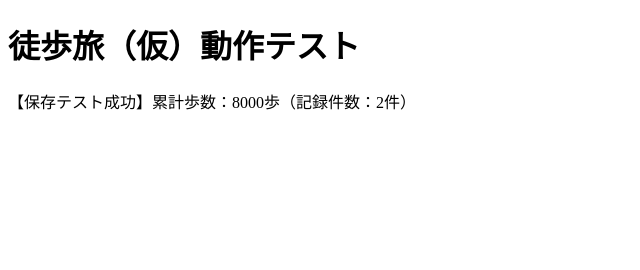
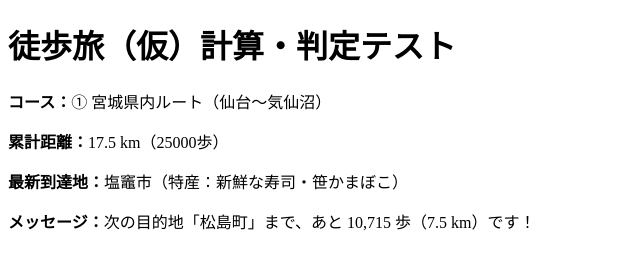
Before and after one commit to taro-walking/tohotabi-app, a plain HTML site: page index.html in a window 1280 px wide. Shown: the whole page, without its empty margins (0-640 px from the left). Drawn offline with Linux system fonts and the light colour scheme.

Commit message:
計算の確認

```diff
--- a/index.html
+++ b/index.html
@@ -3,40 +3,44 @@
 <head>
   <meta charset="UTF-8">
   <meta name="viewport" content="width=device-width, initial-scale=1.0">
-  <title>徒歩旅 動作確認テスト</title>
+  <title>徒歩旅 計算ロジックテスト</title>
 </head>
 <body>
-  <!-- 画面の見出しを表示します -->
-  <h1>徒歩旅（仮）動作テスト</h1>
-
-  <!-- テスト結果の文字を流し込むための「空の箱」を用意します -->
+  <h1>徒歩旅（仮）計算・判定テスト</h1>
   <div id="test-area"></div>
 
-  <!-- 1. 前回作ったマスターデータを読み込みます -->
+  <!-- 1. マスターデータ -->
   <script src="master.js"></script>
+  <!-- 2. 保存管理 -->
+  <script src="storage.js"></script>
+  <!-- 3. 今回作った計算・位置判定 -->
+  <script src="logic.js"></script>
 
-  <!-- 2. 今回作った保存管理プログラムを読み込みます -->
-  <script src="storage.js"></script>
-
-  <!-- 3. ここから動作確認用のテストプログラムを実行します -->
   <script>
-    // テスト用に一旦データをリセットします
+    // テスト用にデータを初期化します（歩幅70cm、コースはcourse1）
     StorageManager.clearAllData();
 
-    // 「2026-11-21 に 5000歩 歩いた」というデータを保存します
-    StorageManager.addStepRecord('2026-11-21', 5000);
+    // 合計 25,000歩（25,000 × 70cm = 17.5km）歩いたことにします
+    // 仙台(0km)と塩竈市(15km)を通過し、松島町(25km)へ向かっているはずです
+    StorageManager.addStepRecord('2026-11-20', 10000);
+    StorageManager.addStepRecord('2026-11-21', 15000);
 
-    // さらに「2026-11-21 に 3000歩 追加で歩いた」というデータを保存します
-    StorageManager.addStepRecord('2026-11-21', 3000);
+    // 保存データを読み込みます
+    const data = StorageManager.loadData();
 
-    // 保存されたデータを読み込みます（合計 8000歩 になるはずです）
-    const testResult = StorageManager.loadData();
+    // logic.js を使って現在の進行状況を判定します
+    const progress = WalkLogic.evaluateProgress(data.currentCourseId, data.totalSteps, data.strideCm);
 
-    // 画面の「空の箱（test-area）」を取得します
+    // 励ましメッセージを生成します
+    const message = WalkLogic.createEncouragementMessage(progress);
+
+    // 結果を画面に表示します
     const area = document.getElementById('test-area');
-
-    // 箱の中にテスト結果のメッセージを表示します
-    area.innerHTML = '<p>【保存テスト成功】累計歩数：' + testResult.totalSteps + '歩（記録件数：' + testResult.history.length + '件）</p>';
+    area.innerHTML =
+      '<p><strong>コース：</strong>' + progress.courseName + '</p>' +
+      '<p><strong>累計距離：</strong>' + progress.currentKm + ' km（' + data.totalSteps + '歩）</p>' +
+      '<p><strong>最新到達地：</strong>' + progress.latestPoint.name + '（特産：' + progress.latestPoint.specialty + '）</p>' +
+      '<p><strong>メッセージ：</strong>' + message + '</p>';
   </script>
 </body>
 </html>
--- /dev/null
+++ b/logic.js
@@ -0,0 +1,132 @@
+// 計算・位置判定の機能をひとまとめにしたオブジェクト（部品）を作成します
+const WalkLogic = {
+
+  // 【機能1】累計歩数と歩幅(cm)から、累計歩行距離(km)を計算する関数
+  calculateDistanceKm: function(totalSteps, strideCm) {
+    // 歩数に歩幅(cm)を掛けて、総移動距離をセンチメートル単位で出します
+    const totalCm = totalSteps * strideCm;
+    // 1km = 100,000cm なので、100,000で割ってキロメートルに換算します
+    const rawKm = totalCm / 100000;
+    // 小数点第2位まで表示するために、100倍して四捨五入してから100で割ります
+    return Math.round(rawKm * 100) / 100;
+  },
+
+  // 【機能2】現在のコースと累計距離から、到達状況や次の目的地を判定する関数
+  evaluateProgress: function(courseId, totalSteps, strideCm) {
+    // 選択されたコースのマスターデータを取得します（見つからない場合はcourse1を使います）
+    const course = MASTER_DATA[courseId] || MASTER_DATA['course1'];
+    // コース内の通過地点リスト（配列）を取り出します
+    const points = course.points;
+    // 現在の累計歩行距離(km)を計算します
+    const currentKm = this.calculateDistanceKm(totalSteps, strideCm);
+
+    // すでに通過（到達）した地点を入れるための空リストを用意します
+    const passedPoints = [];
+    // 次に目指す地点を入れておく変数を用意します（最初はnull＝未設定）
+    let nextPoint = null;
+
+    // スタート地点からゴール地点まで、1つずつ順番に距離をチェックします（ループ処理）
+    for (let i = 0; i < points.length; i++) {
+      // i番目の地点データを取り出します
+      const point = points[i];
+      // 現在の累計距離が、その地点の基準距離(km)以上かどうか判定します
+      if (currentKm >= point.km) {
+        // 到達しているので、通過済みリストに追加します（通り過ぎてもすべて記録されます）
+        passedPoints.push(point);
+      } else {
+        // まだ到達していない最初の地点が見つかったら、それを「次の目的地」にセットします
+        nextPoint = point;
+        // これ以降の地点も未到達なので、ループを終了します
+        break;
+      }
+    }
+
+    // 通過済みリストの「一番最後の要素」を、現在到達している最新地点として取り出します
+    const latestPoint = passedPoints[passedPoints.length - 1];
+    // ゴール地点（リストの最後の地点）のデータを取得します
+    const goalPoint = points[points.length - 1];
+    // 現在の距離がゴール距離以上なら「ゴール達成（true）」と判定します
+    const isGoal = currentKm >= goalPoint.km;
+
+    // 次の目的地までの残り距離(km)と残り歩数を計算するための変数を初期値0で用意します
+    let remainingKm = 0;
+    let remainingSteps = 0;
+
+    // まだゴールしておらず、次の目的地が存在する場合の計算です
+    if (!isGoal && nextPoint) {
+      // 次の地点までの距離から現在距離を引き、小数点第2位までに丸めます
+      remainingKm = Math.round((nextPoint.km - currentKm) * 100) / 100;
+      // 残り距離(km)をセンチメートルに直し、歩幅(cm)で割って切り上げ（Math.ceil）します
+      remainingSteps = Math.ceil((remainingKm * 100000) / strideCm);
+    }
+
+    // 計算と判定の結果を1つのオブジェクトにまとめて呼び出し元に返します
+    return {
+      // コース名（例：「① 宮城県内ルート（仙台〜気仙沼）」）
+      courseName: course.name,
+      // 現在の累計距離(km)
+      currentKm: currentKm,
+      // ゴールまでの総距離(km)
+      goalKm: goalPoint.km,
+      // 通過済みの全地点リスト（配列）
+      passedPoints: passedPoints,
+      // 一番新しく到達した地点のデータ（名所や特産品もここに入っています）
+      latestPoint: latestPoint,
+      // 次に目指す地点のデータ（ゴール済みの場合は null）
+      nextPoint: nextPoint,
+      // ゴール済みかどうかのフラグ（true または false）
+      isGoal: isGoal,
+      // 次の地点までの残り距離(km)
+      remainingKm: remainingKm,
+      // 次の地点までの残り歩数
+      remainingSteps: remainingSteps
+    };
+  },
+
+  // 【機能3】判定結果をもとに、画面に表示する「励ましメッセージ」を作成する関数
+  createEncouragementMessage: function(progress) {
+    // もしゴールを達成していた場合のお祝いメッセージです
+    if (progress.isGoal) {
+      // ゴール地点の名前を含めた達成メッセージを返します
+      return 'おめでとうございます！「' + progress.latestPoint.name + '」に到達し、コースを完全制覇しました！';
+    }
+    // まだ途中の場合は、次の地点名と残り歩数・残り距離を組み合わせたメッセージを返します
+    return '次の目的地「' + progress.nextPoint.name + '」まで、あと ' + progress.remainingSteps.toLocaleString() + ' 歩（' + progress.remainingKm + ' km）です！';
+  },
+
+  // 【機能4】歩数履歴の配列から、日別の合計歩数データを集計する関数（グラフ表示用）
+  aggregateDailySteps: function(history, maxDays) {
+    // 日付をキーにして歩数を合算するための空の箱（連想配列）を用意します
+    const dailyMap = {};
+
+    // 履歴データを1件ずつ取り出して日付ごとに足し算します
+    for (let i = 0; i < history.length; i++) {
+      // i番目の記録を取り出します
+      const record = history[i];
+      // まだその日付の箱がなければ、0で初期化します
+      if (!dailyMap[record.date]) {
+        // 初期値0をセットします
+        dailyMap[record.date] = 0;
+      }
+      // その日付の歩数に今回の歩数を加算します
+      dailyMap[record.date] += record.steps;
+    }
+
+    // 合算した日付の一覧を取り出し、日付順（古い→新しい）に並べ替えます
+    const sortedDates = Object.keys(dailyMap).sort();
+
+    // 表示する最大日数（例：直近7日分）が指定されていれば、後ろからその日数分だけ切り出します
+    const targetDates = maxDays ? sortedDates.slice(-maxDays) : sortedDates;
+
+    // グラフ描画で使いやすい「{ date: 日付, steps: 合計歩数 }」のリストに作り直して返します
+    return targetDates.map(function(dateStr) {
+      // 1日分のオブジェクトを返します
+      return {
+        // 日付文字列（例："2026-11-21"）
+        date: dateStr,
+        // その日の合計歩数
+        steps: dailyMap[dateStr]
+      };
+    });
+  }
+};
```
